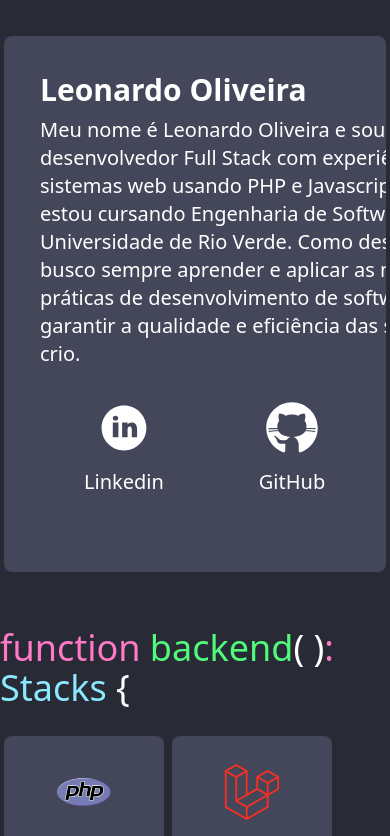
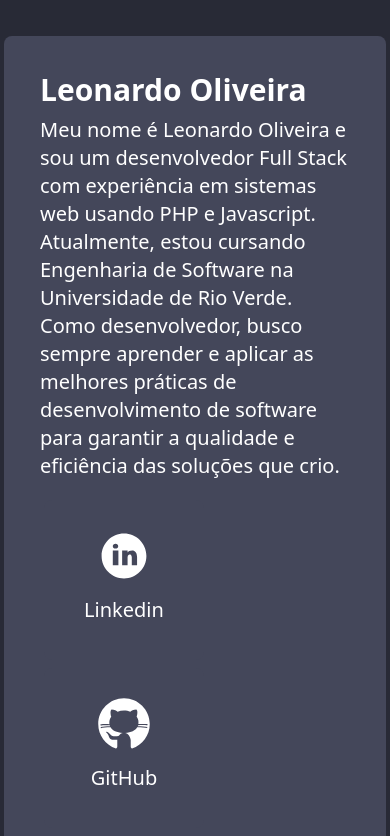
Before and after one commit to NewLeonardooliv/leonardo, a React (Vite) app: page / in a window 390 px wide. Shown: the top 836 px of the page. Built offline with nearby package versions, Linux system fonts and the light colour scheme.

Commit message:
feat: respon

```diff
--- a/src/components/Profile.tsx
+++ b/src/components/Profile.tsx
@@ -6,44 +6,40 @@ import instagram from '../assets/icons/SocialMedia/instagram.svg'
 
 export function Profile() {
     return (
-        <div className="flex flex-row my-9 mx-1 bg-current-line rounded-lg overflow-hidden">
-            <div className="flex-1 p-6 m-3">
+        <div className="flex flex-col md:flex-row my-9 mx-1 bg-current-line rounded-lg overflow-hidden">
+            <div className="md:flex-1 p-6 m-3">
                 <h2 className="text-3xl font-bold text-white mb-2">Leonardo Oliveira</h2>
-                <p className="text-white text-xl">Meu nome é Leonardo Oliveira e sou um desenvolvedor Full Stack com experiência em
-                    sistemas web usando PHP e Javascript. Atualmente, estou cursando Engenharia de Software na Universidade de Rio Verde.
-                    Como desenvolvedor, busco sempre aprender e aplicar as melhores práticas de desenvolvimento de software para garantir a qualidade
-                    e eficiência das soluções que crio.</p>
-                <div className='flex'>
+                <p className="text-white text-xl mb-4 md:mb-6">Meu nome é Leonardo Oliveira e sou um desenvolvedor Full Stack com experiência em sistemas web usando PHP e Javascript. Atualmente, estou cursando Engenharia de Software na Universidade de Rio Verde. Como desenvolvedor, busco sempre aprender e aplicar as melhores práticas de desenvolvimento de software para garantir a qualidade e eficiência das soluções que crio.</p>
+                <div className='flex flex-wrap'>
                     <a href="https://www.linkedin.com/in/leonardooliv/" target='__blank'>
                         <div className="hover:drop-shadow-2xl transition-all m-1 w-40 h-40 bg-current-line rounded-lg cursor-pointer">
-                            <div className="flex flex-col items-center pb-10 px-4 pt-4">
-                                <img className="h-14 w-14 my-3" src={linkedin} />
+                            <div className="flex flex-col items-center pb-6 md:pb-10 px-4 pt-4">
+                                <img className="h-14 w-14 my-3" src={linkedin} alt="Logo do Linkedin" />
                                 <h5 className="mb-1 text-xl font-medium text-white">Linkedin</h5>
                             </div>
                         </div>
                     </a>
                     <a href="https://github.com/NewLeonardooliv" target='__blank'>
                         <div className="hover:drop-shadow-2xl transition-all m-1 w-40 h-40 bg-current-line rounded-lg cursor-pointer">
-                            <div className="flex flex-col items-center pb-10 px-4 pt-4">
-                                <img className="h-14 w-14 my-3" src={github} />
+                            <div className="flex flex-col items-center pb-6 md:pb-10 px-4 pt-4">
+                                <img className="h-14 w-14 my-3" src={github} alt="Logo do Github" />
                                 <h5 className="mb-1 text-xl font-medium text-white">GitHub</h5>
                             </div>
                         </div>
                     </a>
                     <a href="https://www.instagram.com/leonardooliv_/" target='__blank'>
                         <div className="hover:drop-shadow-2xl transition-all m-1 w-40 h-40 bg-current-line rounded-lg cursor-pointer">
-                            <div className="flex flex-col items-center pb-10 px-4 pt-4">
-                                <img className="h-14 w-14 my-3" src={instagram} />
+                            <div className="flex flex-col items-center pb-6 md:pb-10 px-4 pt-4">
+                                <img className="h-14 w-14 my-3" src={instagram} alt="Logo do Instagram" />
                                 <h5 className="mb-1 text-xl font-medium text-white">Instagram</h5>
                             </div>
                         </div>
                     </a>
                 </div>
             </div>
-            <div className="flex-shrink-0">
-                <img className="object-cover object-center h-[300px] m-8 animate-float" src={computer} alt="Imagem de perfil" />
+            <div className="md:flex-shrink-0">
+                <img className="object-cover object-center h-48 md:h-[300px] m-8 animate-float" src={computer} alt="Imagem de perfil" />
             </div>
         </div>
-
     );
 }
```
